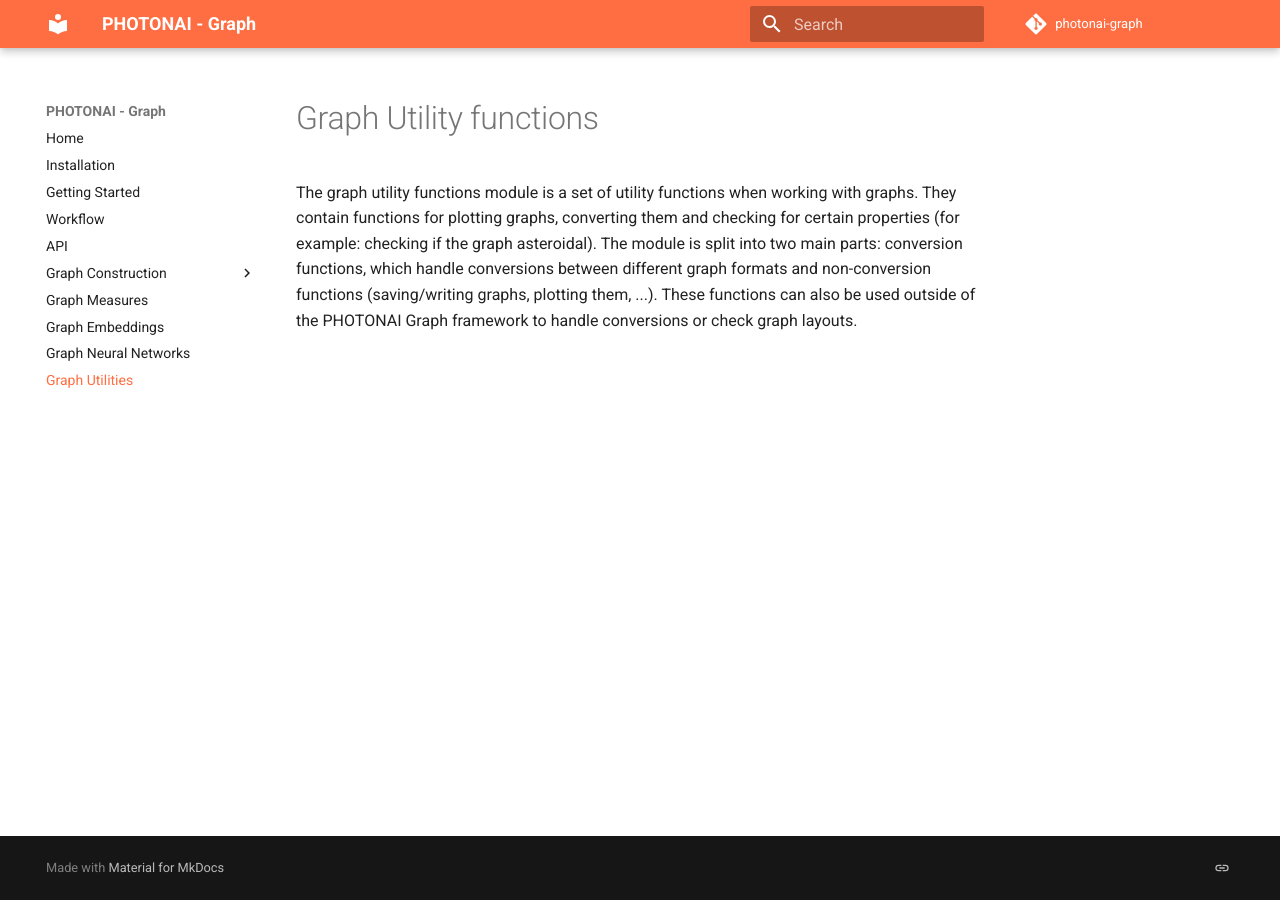
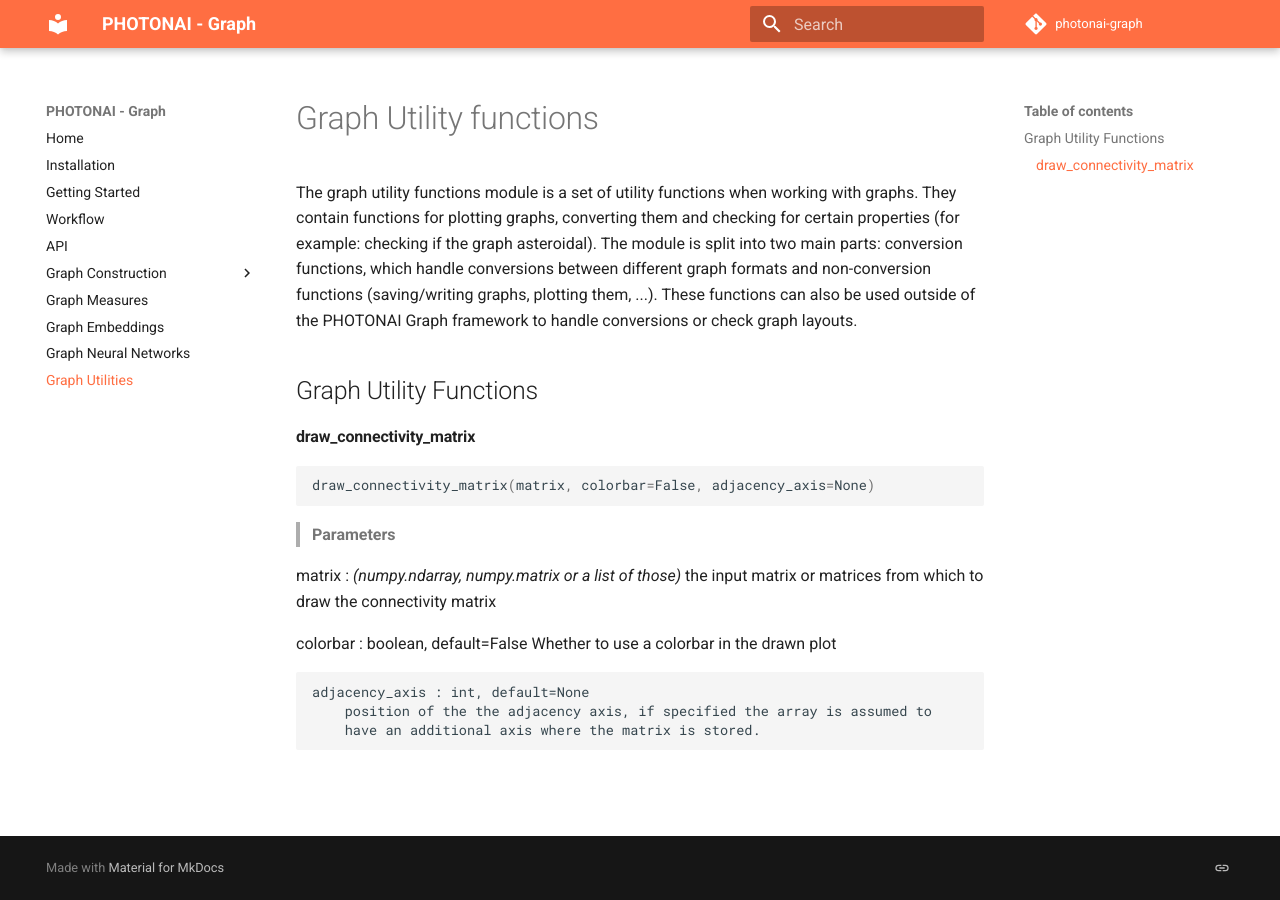
Before and after one commit to wwu-mmll/photonai_graph, an MkDocs documentation site: the page built from documentation/docs/graph_utilities.md, in a window 1280 px wide. Built offline with MkDocs 1.6.1 and Material for MkDocs 9.7.7, drawn with Linux system fonts in a browser that asks for light colours; comment, search, counter and statistics services are not loaded.

Commit message:
Update graph_utilities.md

````diff
--- a/documentation/docs/graph_utilities.md
+++ b/documentation/docs/graph_utilities.md
@@ -1,3 +1,22 @@
 # Graph Utility functions
 
 The graph utility functions module is a set of utility functions when working with graphs. They contain functions for plotting graphs, converting them and checking for certain properties (for example: checking if the graph asteroidal). The module is split into two main parts: conversion functions, which handle conversions between different graph formats and non-conversion functions (saving/writing graphs, plotting them, ...). These functions can also be used outside of the PHOTONAI Graph framework to handle conversions or check graph layouts.
+
+## Graph Utility Functions
+
+#### draw_connectivity_matrix
+
+```python
+draw_connectivity_matrix(matrix, colorbar=False, adjacency_axis=None)
+```
+
+>**Parameters**
+
+ matrix : *(numpy.ndarray, numpy.matrix or a list of those)* the input matrix or matrices from which to draw the connectivity matrix
+
+ colorbar : boolean, default=False
+            Whether to use a colorbar in the drawn plot
+
+	adjacency_axis : int, default=None
+	    position of the the adjacency axis, if specified the array is assumed to
+	    have an additional axis where the matrix is stored.
````
